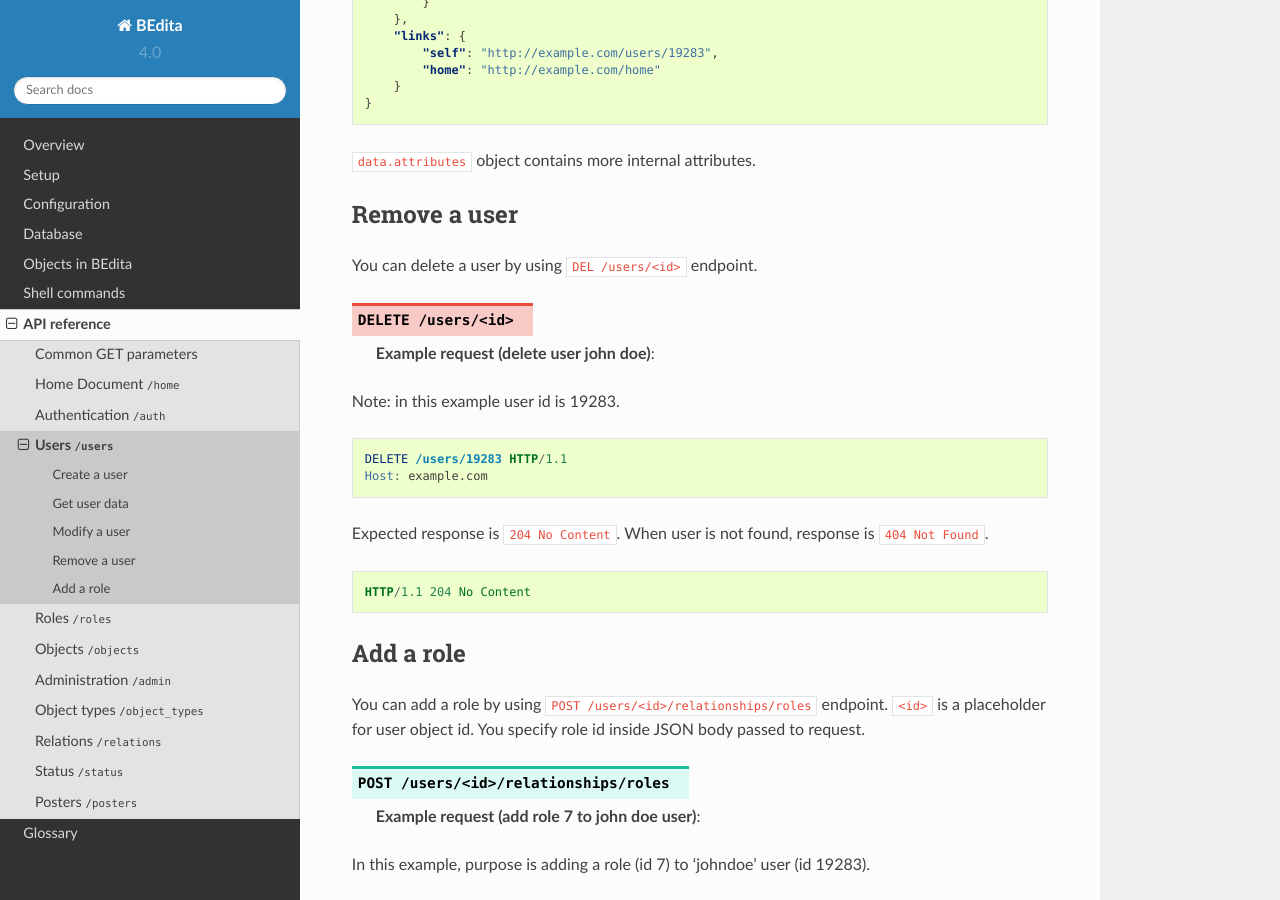
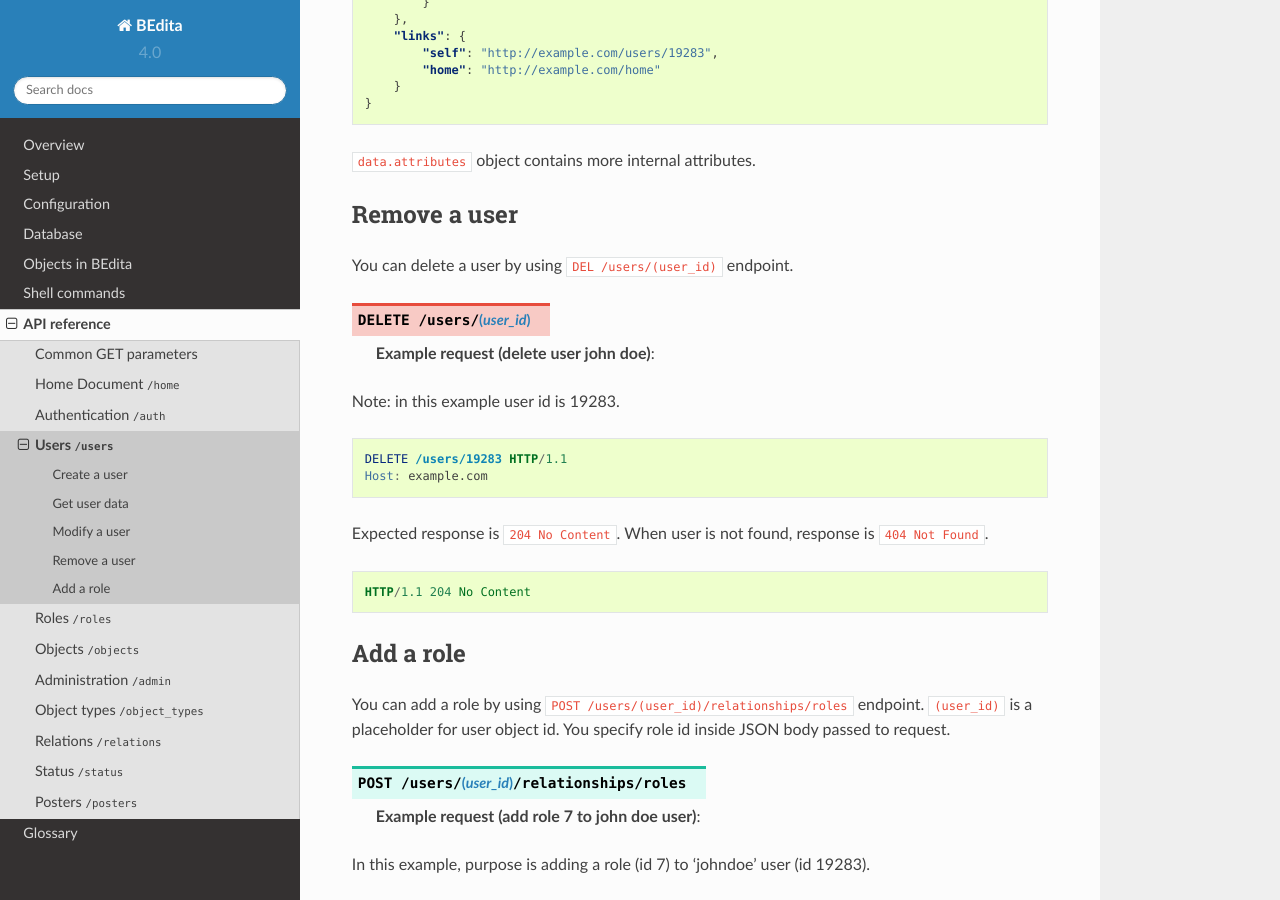
Before and after one commit to bedita/docs, a Sphinx documentation site: the page built from source/endpoints/users.rst, in a window 1280 px wide and 900 px high, scrolled down 5091 px. Built offline with Sphinx 7.4.7 and the Read the Docs theme 2.0.0, drawn with Linux system fonts in a browser that asks for light colours; some of the changed text lies outside the part shown.

Commit message:
feat: docu for users - roles for user - user_id placeholder

```diff
--- a/source/endpoints/users.rst
+++ b/source/endpoints/users.rst
@@ -89,7 +89,7 @@ Successful response example follows:
 Get user data
 -------------
 
-You can obtain user data by using ``GET /users`` and ``GET /users/<id>`` endpoint.
+You can obtain user data by using ``GET /users`` and ``GET /users/(user_id)`` endpoint.
 
 .. http:get:: /users
 
@@ -98,7 +98,7 @@ It returns a collection of users:
     * use ``id`` query string parameter to retrieve a single user by id
     * use ``id`` query string parameter and ``roles`` token to retrieve user roles by user id
 
-.. http:get:: /users/<id>
+.. http:get:: /users/(user_id)
 
 **Example request (get users)**:
 
@@ -149,9 +149,9 @@ It returns a collection of users:
 ``data`` is an array of objects; in this example, you see only one.
 ``data.attributes`` object contains more internal attributes.
 
-.. http:get:: /users/<id>/roles
+.. http:get:: /users/(user_id)/roles
 
-You can obtain user roles by using ``GET /users/<id>/roles`` endpoint.
+You can obtain user roles by using ``GET /users/(user_id)/roles`` endpoint.
 
 **Example request (get user johndoe roles)**:
 
@@ -215,9 +215,9 @@ You can obtain user roles by using ``GET /users/<id>/roles`` endpoint.
 Modify a user
 -------------
 
-You can modify a user by using ``PATCH /users/<id>`` endpoint.
+You can modify a user by using ``PATCH /users/(user_id)`` endpoint.
 
-.. http:patch:: /users/<id>
+.. http:patch:: /users/(user_id)
 
     **Example request (modify user john doe)**:
 
@@ -277,9 +277,9 @@ Response 200 OK is expected.
 Remove a user
 -------------
 
-You can delete a user by using ``DEL /users/<id>`` endpoint.
+You can delete a user by using ``DEL /users/(user_id)`` endpoint.
 
-.. http:delete:: /users/<id>
+.. http:delete:: /users/(user_id)
 
     **Example request (delete user john doe)**:
 
@@ -299,11 +299,11 @@ Expected response is ``204 No Content``. When user is not found, response is ``4
 Add a role
 ----------
 
-You can add a role by using ``POST /users/<id>/relationships/roles`` endpoint.
-``<id>`` is a placeholder for user object id.
+You can add a role by using ``POST /users/(user_id)/relationships/roles`` endpoint.
+``(user_id)`` is a placeholder for user object id.
 You specify role id inside JSON body passed to request.
 
-.. http:post:: /users/<id>/relationships/roles
+.. http:post:: /users/(user_id)/relationships/roles
 
     **Example request (add role 7 to john doe user)**:
 
```
